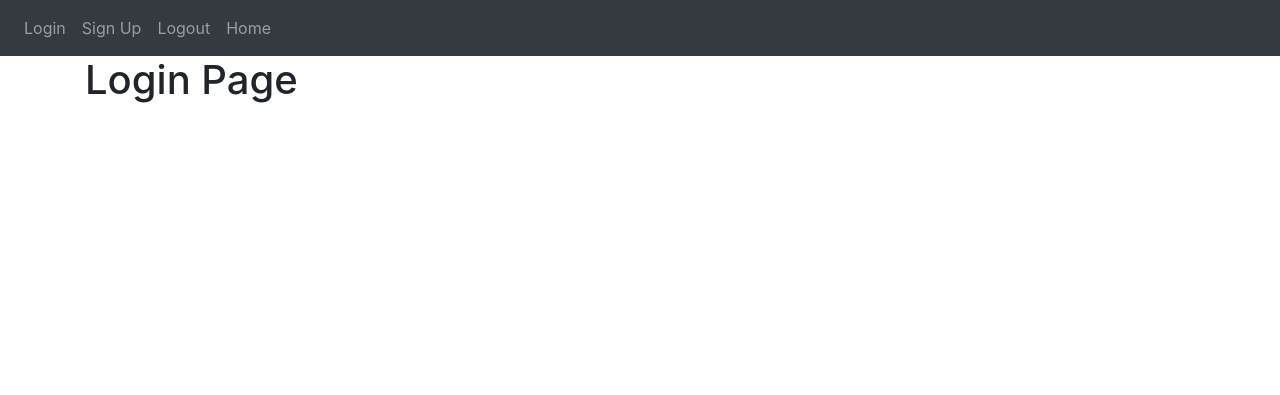
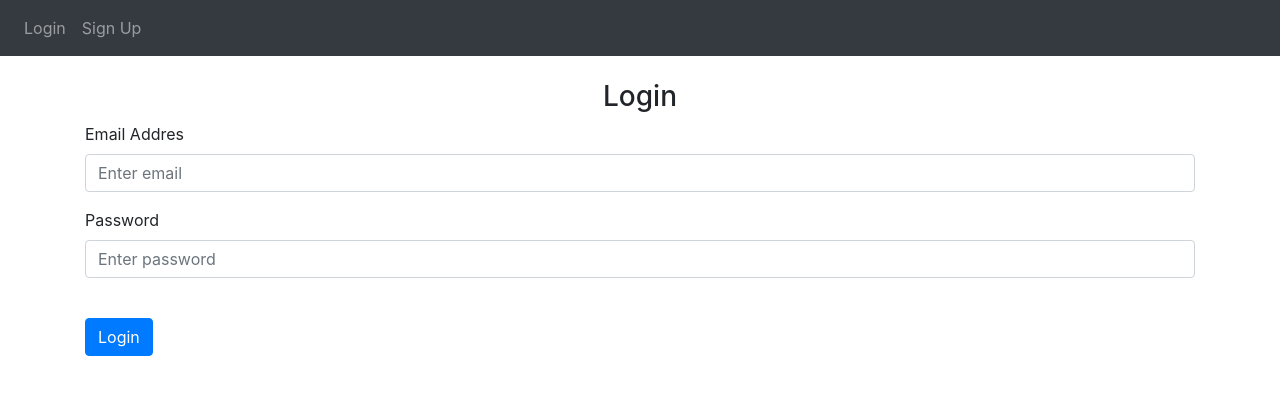
Before and after one commit to RPL-Project-TelU/6PM, a Flask app: page /login in a window 1280 px wide. Shown: the top 395 px of the page. Run offline with Flask 2, Linux system fonts and the light colour scheme; some libraries are stand-ins or nearby versions.

Commit message:
login, signup and logout

```diff
--- a/website/auth.py
+++ b/website/auth.py
@@ -1,17 +1,66 @@
-from xmlrpc.client import boolean
-from flask import Blueprint, render_template
+from flask import Blueprint, render_template, request, flash, redirect, url_for
+from .models import User
+from werkzeug.security import generate_password_hash, check_password_hash
+from . import db
+from flask_login import login_user, login_required, logout_user, current_user
+
 
 auth = Blueprint('auth', __name__)
 
 
-@auth.route('/login')
+@auth.route('/login', methods=['GET', 'POST'])
 def login():
-    return render_template("login.html", boolean=True)
+    if request.method == 'POST':
+        email = request.form.get('email')
+        password = request.form.get('password')
+
+        user = User.query.filter_by(email=email).first()
+        if user:
+            if check_password_hash(user.password, password):
+                flash('Logged in successfully!', category='success')
+                login_user(user, remember=True)
+                return redirect(url_for('views.home'))
+            else:
+                flash('Incorrect password, try again.', category='error')
+        else:
+            flash('Email does not exist.', category='error')
+
+    return render_template("login.html", user=current_user)
+
 
 @auth.route('/logout')
+@login_required
 def logout():
-    return "<p>Logout</p>"
+    logout_user()
+    return redirect(url_for('auth.login'))
 
-@auth.route('/signup')
-def signup():
-    return render_template("sign_up.html")
+
+@auth.route('/signup', methods=['GET', 'POST'])
+def sign_up():
+    if request.method == 'POST':
+        email = request.form.get('email')
+        first_name = request.form.get('firstName')
+        password1 = request.form.get('password1')
+        password2 = request.form.get('password2')
+
+        user = User.query.filter_by(email=email).first()
+        if user:
+            flash('Email already exists.', category='error')
+        elif len(email) < 4:
+            flash('Email must be greater than 3 characters.', category='error')
+        elif len(first_name) < 2:
+            flash('First name must be greater than 1 character.', category='error')
+        elif password1 != password2:
+            flash('Passwords don\'t match.', category='error')
+        elif len(password1) < 7:
+            flash('Password must be at least 7 characters.', category='error')
+        else:
+            new_user = User(email=email, first_name=first_name, password=generate_password_hash(
+                password1, method='sha256'))
+            db.session.add(new_user)
+            db.session.commit()
+            login_user(new_user, remember=True)
+            flash('Account created!', category='success')
+            return redirect(url_for('views.home'))
+
+    return render_template("sign_up.html", user=current_user)
--- a/website/templates/base.html
+++ b/website/templates/base.html
@@ -18,20 +18,47 @@
         <title>{% block title %}Home{% endblock %}</title>
     </head>
 
-    <body>
+    <body class="mb-3">
         <nav class="navbar navbar-expand-lg navbar-dark bg-dark">
             <button class="navbar-toggler" type="button" data-toggle="collapse" data-target="#navbar">
                 <span class="navbar-toggler-icon"></span>
             </button>
             <div class="collapse navbar-collapse" id="navbar">
                 <div class="navbar-nav">
+                    {% if user.is_authenticated %}
+                    <a class="nav-item nav-link" id="home" href="/">Home</a>
+                    <a class="nav-item nav-link" id="logout" href="/logout">Logout</a>
+                    {% else %}
                     <a class="nav-item nav-link" id="login" href="/login">Login</a>
                     <a class="nav-item nav-link" id="signUp" href="/signup">Sign Up</a>
-                    <a class="nav-item nav-link" id="logout" href="/logout">Logout</a>
-                    <a class="nav-item nav-link" id="home" href="/home">Home</a>
+                    {% endif %}
+
                 </div>
             </div>
         </nav>
+
+        {% with messages = get_flashed_messages(with_categories=true) %}
+        {% if messages %}
+            {% for category, message in messages %}
+            {% if category == 'error' %}
+                <div class="alert alert-danger alert-dismissable fade show" role="alert">
+                    {{ message }}
+                    <button type="button" class="close" data-dismiss="alert">
+                        <span aria-hidden="true">&times;</span>
+                    </button>
+                </div>
+            {% else %}
+                <div class="alert alert-success alert-dismissable fade show" role="alert">
+                    {{ message }}
+                    <button type="button" class="close" data-dismiss="alert">
+                        <span aria-hidden="true">&times;</span>
+                    </button>
+                </div>
+            {% endif %}
+            {% endfor %}
+        {% endif %}
+        {% endwith%}
+
         <div class="container">{% block content %} {%endblock%}</div>
         <script
         src="https://code.jquery.com/jquery-3.2.1.slim.min.js"
--- a/website/templates/home.html
+++ b/website/templates/home.html
@@ -1,4 +1,5 @@
 {% extends "base.html" %} {% block title %} Home {% endblock %}
-{% block content%}
-<h1> HomePage </h1>
+{% block content %}
+<br>
+<h1 align="center"> HomePage </h1>
 {% endblock %}
--- a/website/templates/login.html
+++ b/website/templates/login.html
@@ -1,7 +1,19 @@
 {% extends "base.html" %} {% block title %} Login {% endblock %}
 
 {% block content%}
-
-<h1> Login Page </h1>
+<br>
+<form method="POST" action="">
+    <h3 align="center">Login</h3>
+    <div class="form-group">
+        <label for="email">Email Addres</label>
+        <input type="email" class="form-control" id="email" name="email" placeholder="Enter email">
+    </div>
+    <div class="form-group">
+        <label for="password">Password</label>
+        <input type="password" class="form-control" id="password" name="password" placeholder="Enter password">
+    </div>
+    <br />
+    <button type="submit" class="btn btn-primary">Login</button>
+</form>
 
 {% endblock %}
--- a/website/templates/sign_up.html
+++ b/website/templates/sign_up.html
@@ -1,5 +1,6 @@
 {% extends "base.html" %} {% block title %} Sign Up {% endblock %}
 {% block content%}
+<br>
 <form method="POST" action="">
     <h3 align="center">Sign Up</h3>
     <div class="form-group">
```
Also changed, not shown: website/__init__.py (+28 -0 lines), website/models.py (+18 -0 lines), website/views.py (+20 -3 lines), website/database.db (added).
